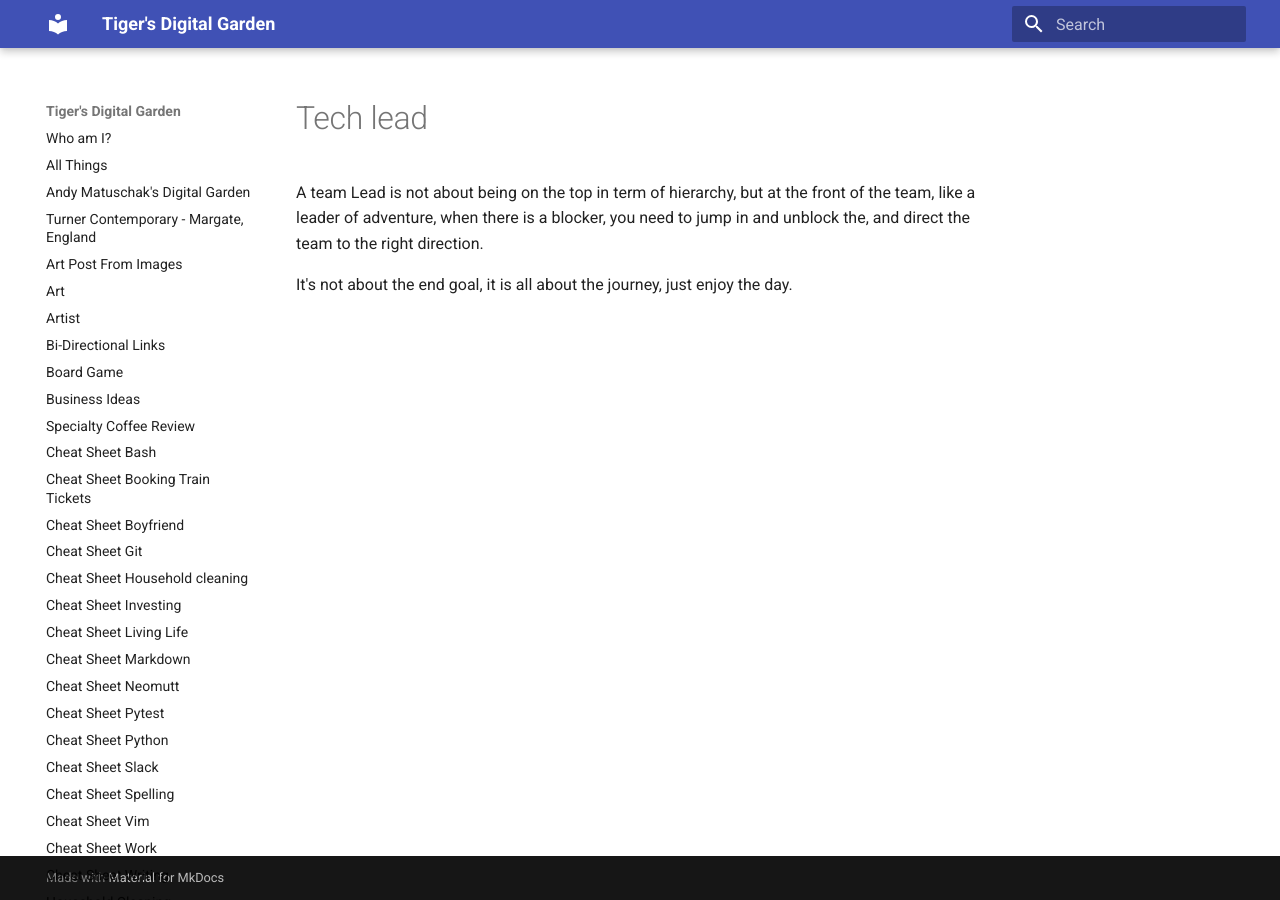
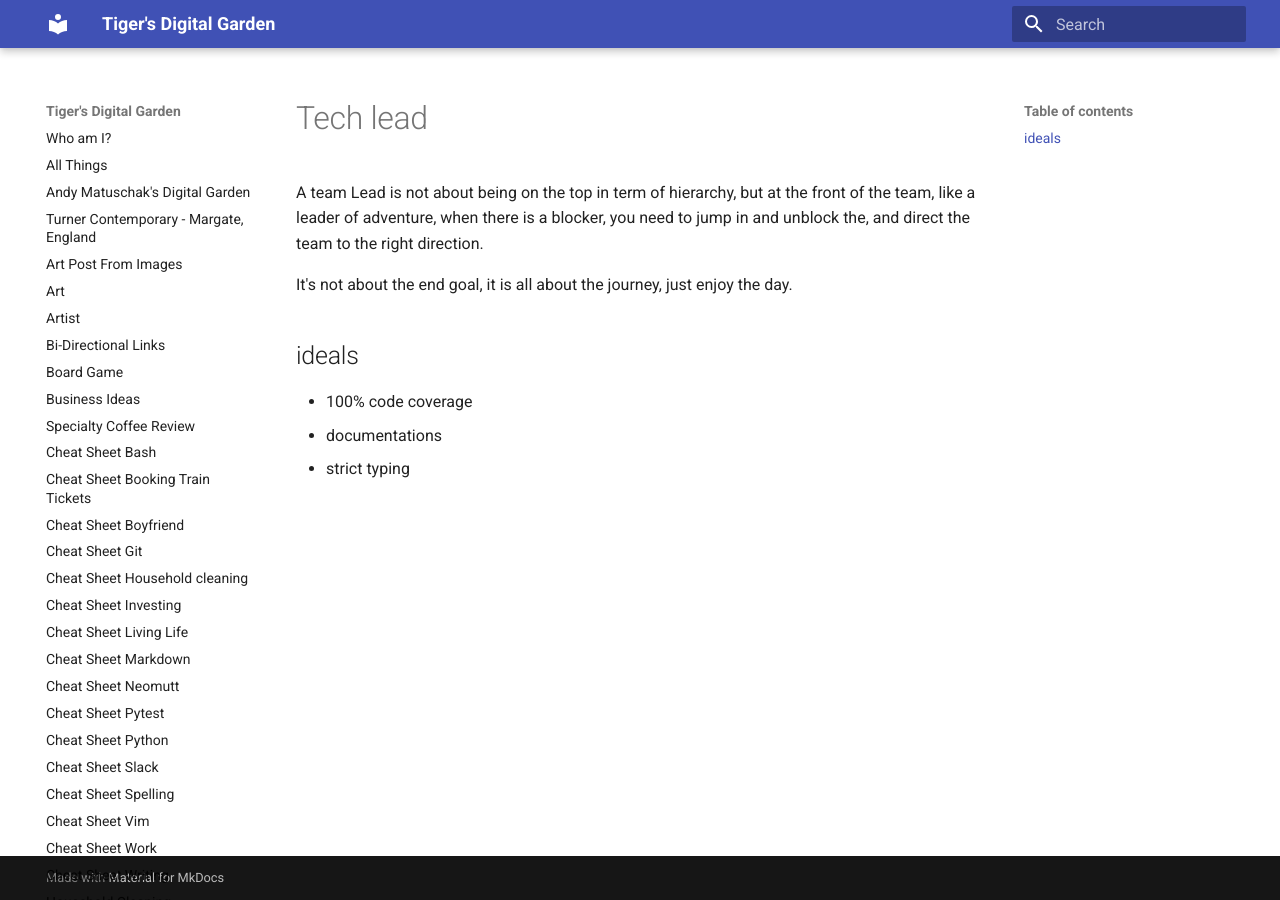
Before and after one commit to ynotstartups/notes, an MkDocs documentation site: the page built from notes/tech-lead.md, in a window 1280 px wide. Built offline with MkDocs 1.6.1 and Material for MkDocs 9.7.7, drawn with Linux system fonts in a browser that asks for light colours.

Commit message:
add tech lead ideals

```diff
--- a/notes/tech-lead.md
+++ b/notes/tech-lead.md
@@ -3,3 +3,9 @@
 A team Lead is not about being on the top in term of hierarchy, but at the front of the team,  like a leader of adventure, when there is a blocker, you need to jump in and unblock the, and direct the team to the right direction.
 
 It's not about the end goal, it is all about the journey, just enjoy the day.
+
+## ideals
+
+- 100% code coverage
+- documentations
+- strict typing
```
